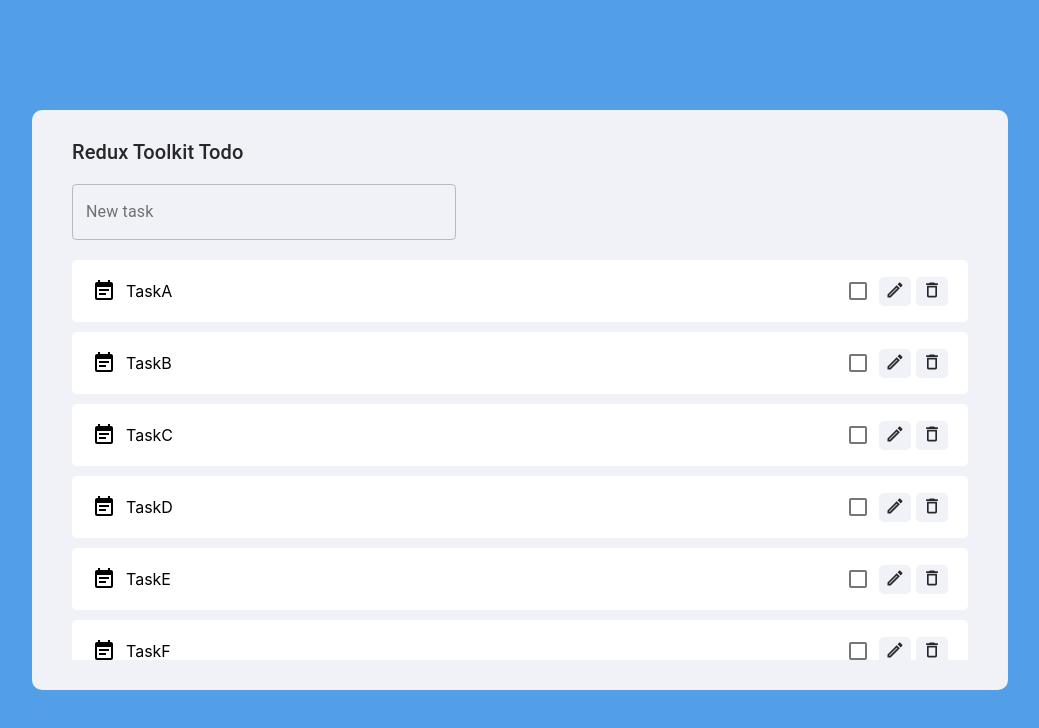
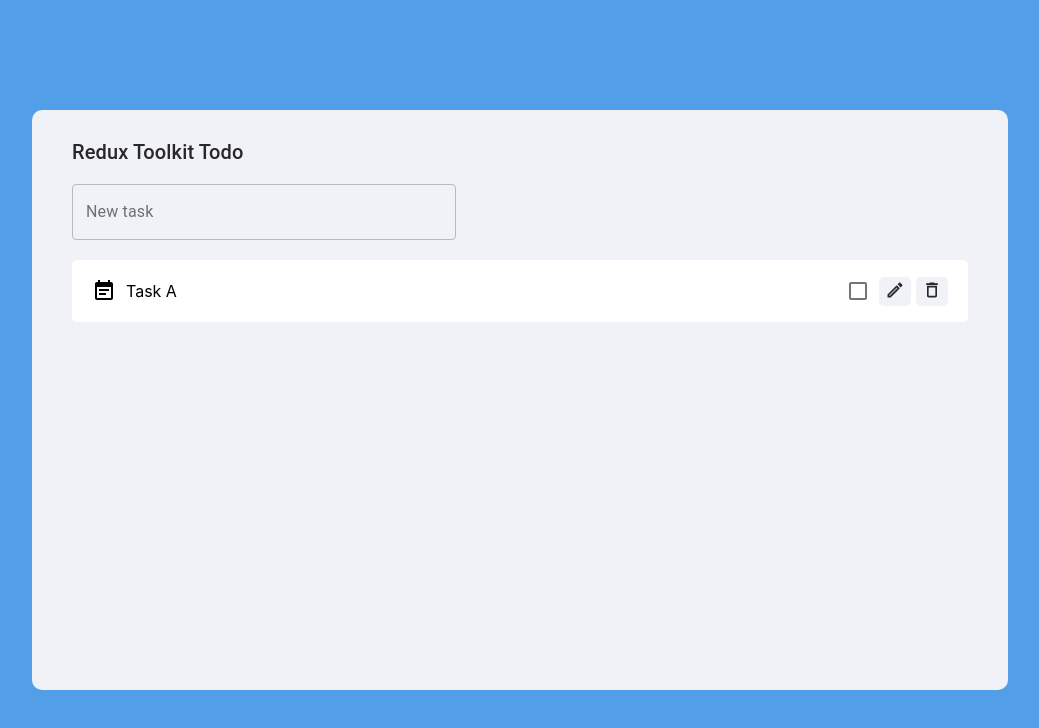
Before and after one commit to kazu-S-1110/redux_toolkit_210614, a React (Create React App) app: page / in a window 1280 px wide. Shown: the top 728 px of the page, without its empty margins (120-1159 px from the left). Built offline with nearby package versions, Linux system fonts and the light colour scheme.

Commit message:
ReactとReduxを連携、task追加機能を実装。

```diff
--- a/src/features/task/taskForm/TaskForm.tsx
+++ b/src/features/task/taskForm/TaskForm.tsx
@@ -1,6 +1,8 @@
 import React from 'react';
+import { useDispatch } from 'react-redux';
 import styles from './TaskForm.module.scss';
 import { useForm } from 'react-hook-form';
+import { createTask } from '../taskSlice';
 import TextField from '@material-ui/core/TextField';
 
 type Inputs = {
@@ -8,9 +10,10 @@
 };
 
 const TaskForm: React.FC = () => {
+  const dispatch = useDispatch();
   const { register, handleSubmit, reset } = useForm();
   const handleCreate = (data: Inputs) => {
-    console.log(data);
+    dispatch(createTask(data.taskTitle)); //taskSliceの関数を発火させるためにdispatchが必要
     reset(); //reset関数を発火することでテキストフィールドを空にできる。
   };
   return (
--- a/src/features/task/taskList/TaskList.tsx
+++ b/src/features/task/taskList/TaskList.tsx
@@ -1,12 +1,14 @@
 import React from 'react';
 import TaskItem from '../taskItem/TaskItem';
-import sampleData from './sampleData.json';
 import styles from './TaskList.module.scss';
+import { useSelector } from 'react-redux';
+import { selectTask } from '../taskSlice';
 
 const TaskList: React.FC = () => {
+  const tasks = useSelector(selectTask);
   return (
     <div className={styles.root}>
-      {sampleData.map((task) => (
+      {tasks.map((task) => (
         <TaskItem task={task} key={task.id} />
       ))}
     </div>
--- a/src/features/task/taskList/sampleData.json
+++ /dev/null
@@ -1,12 +0,0 @@
-[
-  { "id": 0, "title": "TaskA", "completed": false },
-  { "id": 1, "title": "TaskB", "completed": false },
-  { "id": 2, "title": "TaskC", "completed": false },
-  { "id": 3, "title": "TaskD", "completed": false },
-  { "id": 4, "title": "TaskE", "completed": false },
-  { "id": 5, "title": "TaskF", "completed": false },
-  { "id": 6, "title": "TaskG", "completed": false },
-  { "id": 7, "title": "TaskH", "completed": false },
-  { "id": 8, "title": "TaskI", "completed": false },
-  { "id": 9, "title": "TaskJ", "completed": false }
-]
```
